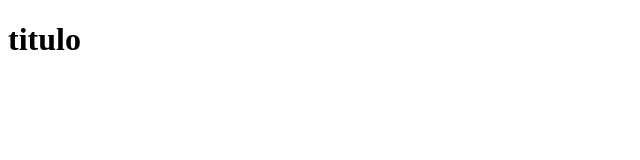
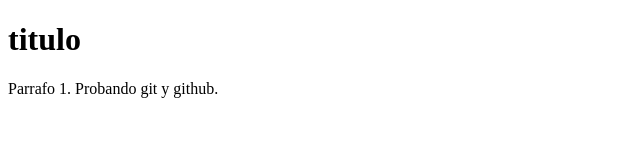
Before and after one commit to diegomotta98/hello-world-git, a plain HTML site: page index.html in a window 1280 px wide. Shown: the whole page, without its empty margins (0-640 px from the left). Drawn offline with Linux system fonts and the light colour scheme.

Commit message:
se agrega parrafo

```diff
--- a/index.html
+++ b/index.html
@@ -8,5 +8,8 @@
 </head>
 <body>
     <h1>titulo</h1>
+    <p>
+        Parrafo 1. Probando git y github.
+    </p>
 </body>
 </html>
```
